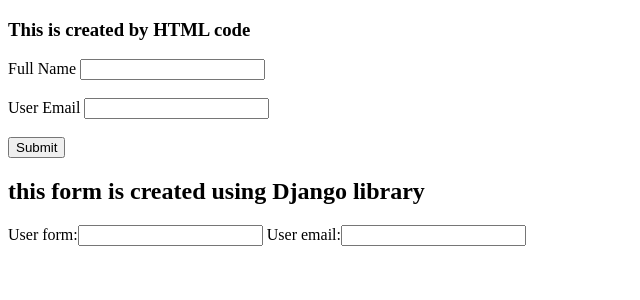
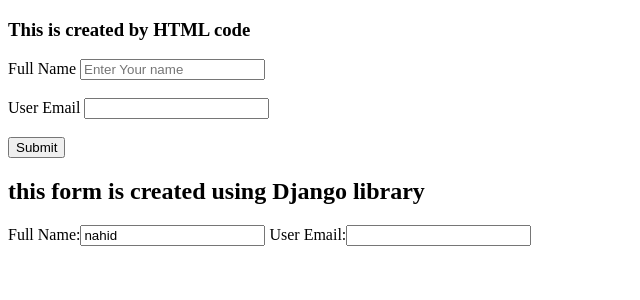
Before and after one commit to nahidkishore/Django-practice, a Django app: page /form/ in a window 1280 px wide. Shown: the top 300 px of the page, without its empty margins (0-640 px from the left). Run offline with Django 3.2, Linux system fonts and the light colour scheme.

Commit message:
CREATING A DJANGO FORM 2

```diff
--- a/first_app/forms.py
+++ b/first_app/forms.py
@@ -3,5 +3,5 @@
 
 
 class user_form(forms.Form):
-  user_form = forms.CharField()
-  user_email = forms.EmailField()
+  user_form = forms.CharField( label="Full Name", initial="nahid")
+  user_email = forms.EmailField(label= "User Email")
--- a/templates/first_app/form.html
+++ b/templates/first_app/form.html
@@ -9,7 +9,7 @@
   <h3>This is created by HTML code</h3>
   <form action="" method="post">
     <label for="user_name">Full Name </label>
-    <input type="text " name="user_name" value="" required> <br> <br>
+    <input type="text " name="user_name" placeholder="Enter Your name" value="" required> <br> <br>
     <label for="user_email">User Email </label>
     <input type="email " name="user_email" value="" required> <br> <br>
 
```
